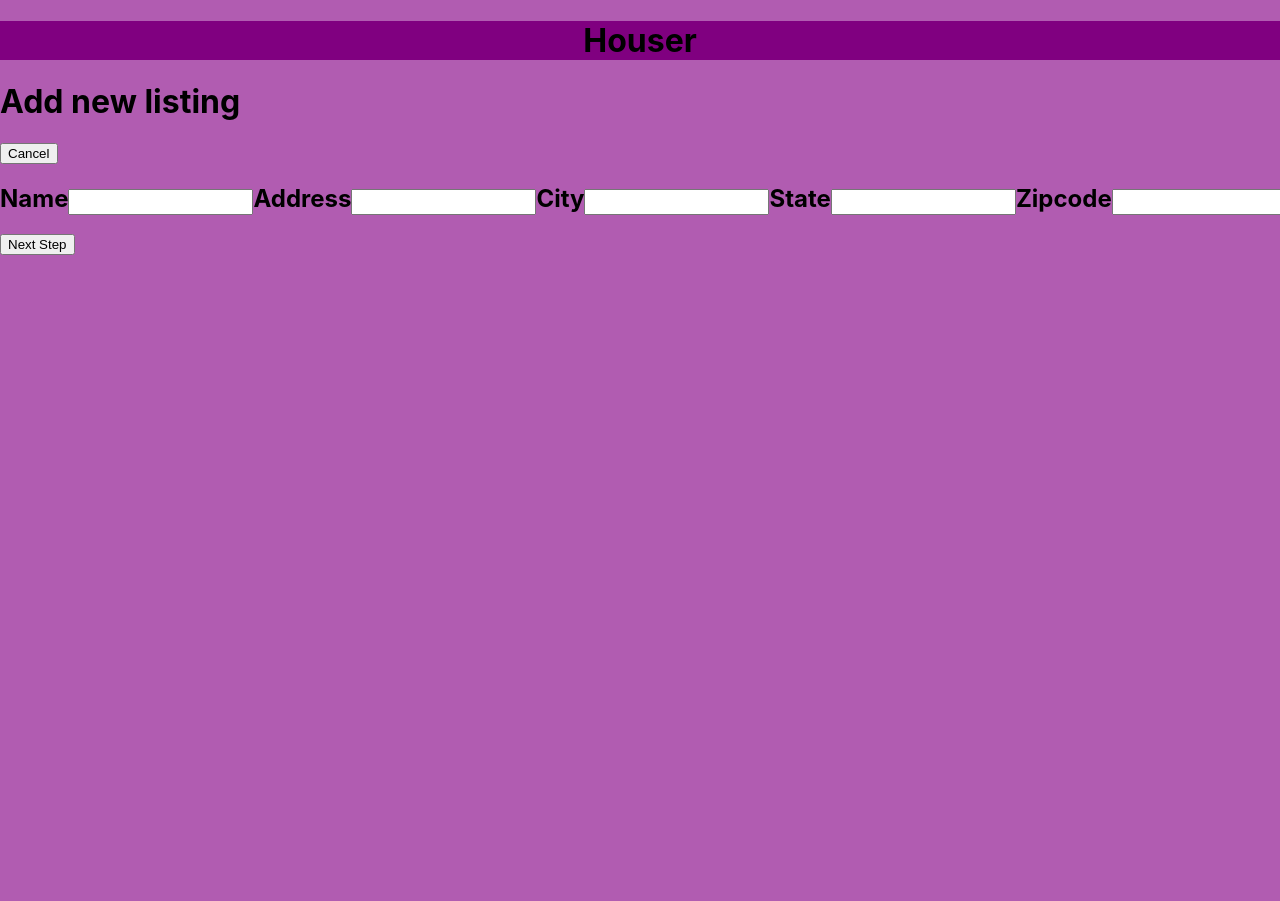
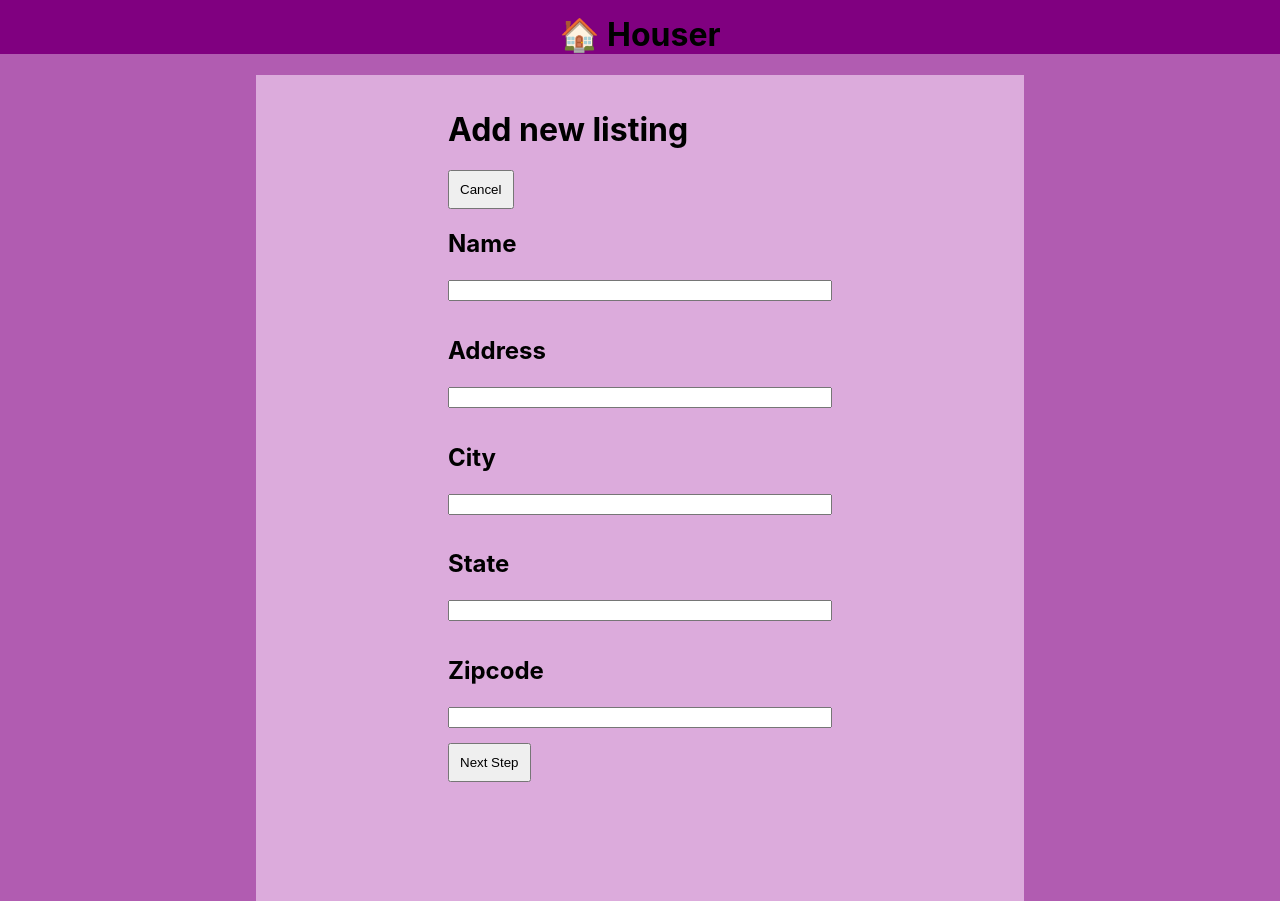
Before and after one commit to micahhowe/houser, a React (Create React App) app: page /#/wizard/step1 in a window 1280 px wide. Before the commit the page ends 800 px from the top, so only its background shows below. Built offline with nearby package versions, Linux system fonts and the light colour scheme.

Commit message:
made many styling changes

```diff
--- a/src/App.css
+++ b/src/App.css
@@ -6,16 +6,71 @@ body{
   text-align: center;
 }
 header{
-
-  background:purple
+  margin: 0 auto;
+  padding:0;
+  height:100%;
+  background:purple;
+  position: relative;
+}
+header > h1 {
+  margin-top:0;
+  padding-top:15px;
 }
 input {
   max-height:20px;
-  margin: 25px 0 0 0;
+  margin: 2px 0 0 0;
+}
+img{
+  max-width:200px;
+  max-height:200px;
+}
+button{
+  padding:10px;
+}
+.dashboard{
+  display:flex;
+  justify-content: space-between;
+  margin: 0 10px 0 10px;
 }
 
+.dashboard > button{
+  max-height:40px;
+  margin-top:20px;
+}
 .wiz-input {
   display: flex;
-  justify-content: space-around;
+  align-content: center;
+  flex-direction: column;
 
 }
+.wiz-input > input {
+  max-width: 400px;
+  margin-bottom:15px;
+}
+
+.page-content{
+  background-color: rgb(220, 171, 220);
+  margin: 0 20% 0 20%;
+  padding: 0 2% 0 2%;
+}
+.wizard-page{
+  background-color: rgb(220, 171, 220);
+  margin: 0 20% 0 20%;
+  min-height:800px;
+  padding: 1% 15% 1% 15%;
+}
+.house-list{
+  display:flex;
+  justify-content: center;
+  flex-direction:column;
+}
+.house-tile{
+  background-color: lightgrey;
+  display:flex;
+  justify-content: space-around;
+  margin:15px 0 15px 0;
+  padding:15px;
+}
+.house-info{
+  padding:0 10px 0 10px;
+}
--- a/src/Components/Dashboard/Dashboard.js
+++ b/src/Components/Dashboard/Dashboard.js
@@ -42,8 +42,12 @@ class Dashboard extends Component {
         console.log('house > img:', this.props.img)
         return (
         <div className="page-content">
-            <h1>Dashboard</h1>
-            <button onClick={() => this.props.history.push('/wizard/step1')}>Add New Property</button>
+            <div className="dashboard">
+                <h1>Dashboard</h1>
+                <button onClick={() => this.props.history.push('/wizard/step1')}>Add New Property</button>
+            </div>
+            <hr></hr>
+            <h3>Home Listings</h3>
             <div className="house-list">{this.state.houseList.map(el => (
             <House
             img={el.img}
--- a/src/Components/Header/Header.js
+++ b/src/Components/Header/Header.js
@@ -3,7 +3,7 @@ import React from 'react'
 export default function Header() {
   return (
     <header className="header">
-      <h1>Houser</h1>
+      <h1>🏠 Houser</h1>
     </header>
   )
 }
--- a/src/Components/House/House.js
+++ b/src/Components/House/House.js
@@ -7,18 +7,19 @@ export default class House extends Component {
     render() {
 
         return (
-        <div>
-            <img src={this.props.img} alt='Beautiful Home'/>
-            {/* we can delete this h1 when complete */}
-            <h1>House {this.props.id}</h1>
-            <h2>Property Name: {this.props.name}</h2>
+        <div className="house-tile">
+            <div className="house-image">
+                <img src={this.props.img} alt='Beautiful Home'/>
+            </div>
+
+            <div className="house-info"><h2>Property Name: {this.props.name}</h2>
             <p>Address: {this.props.address}</p>
             <p>City: {this.props.city}</p>
             <p>State: {this.props.unitedState}</p>
-            <p>Zip: {this.props.zipcode}</p>
-            <p>Monthly Mortgage: ${this.props.monthly_mortgage_amount / 10}</p>
+            <p>Zip: {this.props.zipcode}</p></div>
+            <div className="house-cost"><p>Monthly Mortgage: ${this.props.monthly_mortgage_amount / 10}</p>
             <p>Monthly Rent: ${this.props.desired_rent / 10}</p>
-            <button onClick={() => this.props.deleteHouse(this.props.id)}>Delete</button>
+            <button onClick={() => this.props.deleteHouse(this.props.id)}>Delete</button></div>
         </div>
         )
     }
--- a/src/Components/Wizard/Wizard.js
+++ b/src/Components/Wizard/Wizard.js
@@ -15,7 +15,7 @@ export default class Wizard extends Component {
 
     render() {
         return (
-        <div>
+        <div className="wizard-page">
             {/* These next two lines are the reason that it is displaying twice */}
             <h1>Add new listing</h1>
             <Link to='/'><button>Cancel</button></Link>
```
